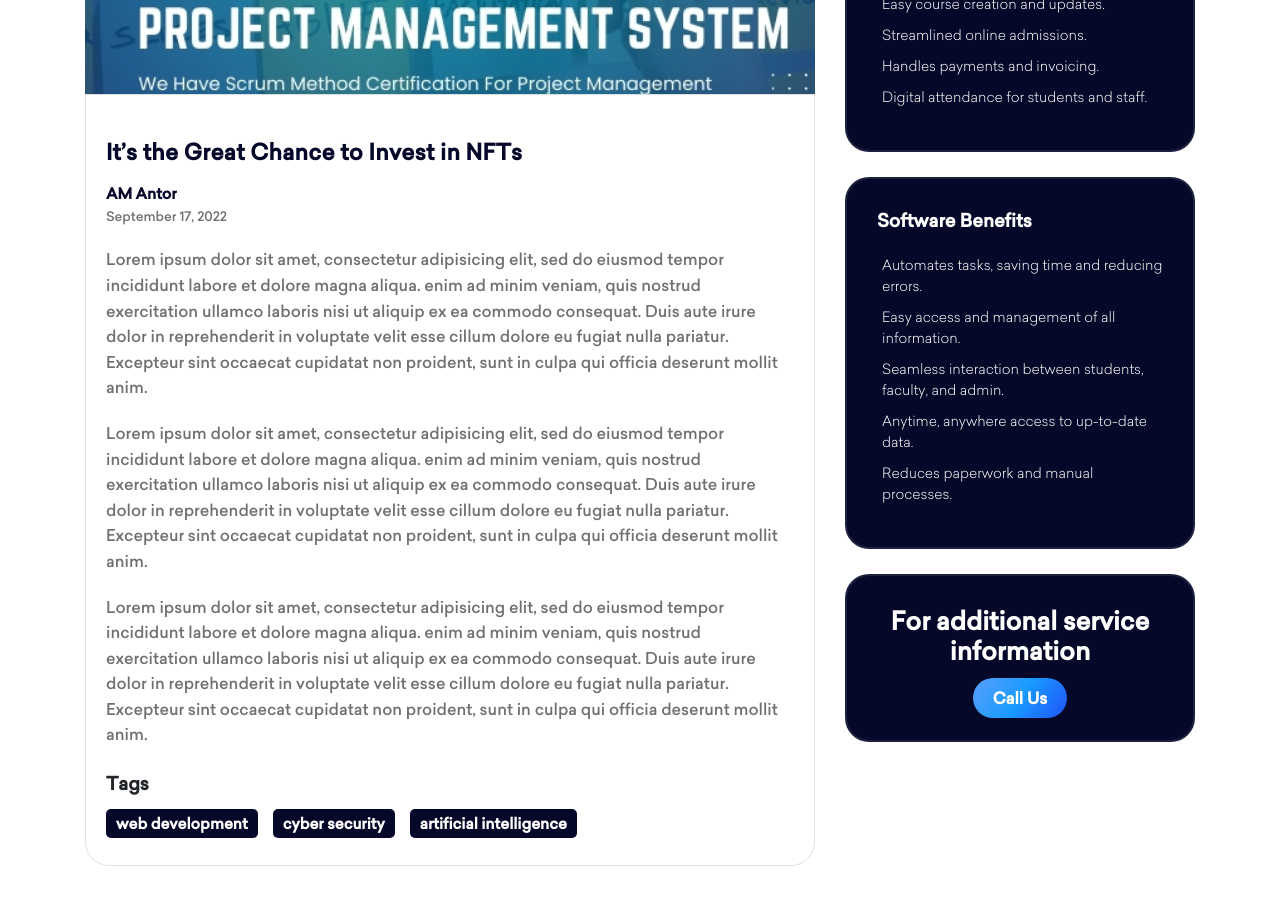
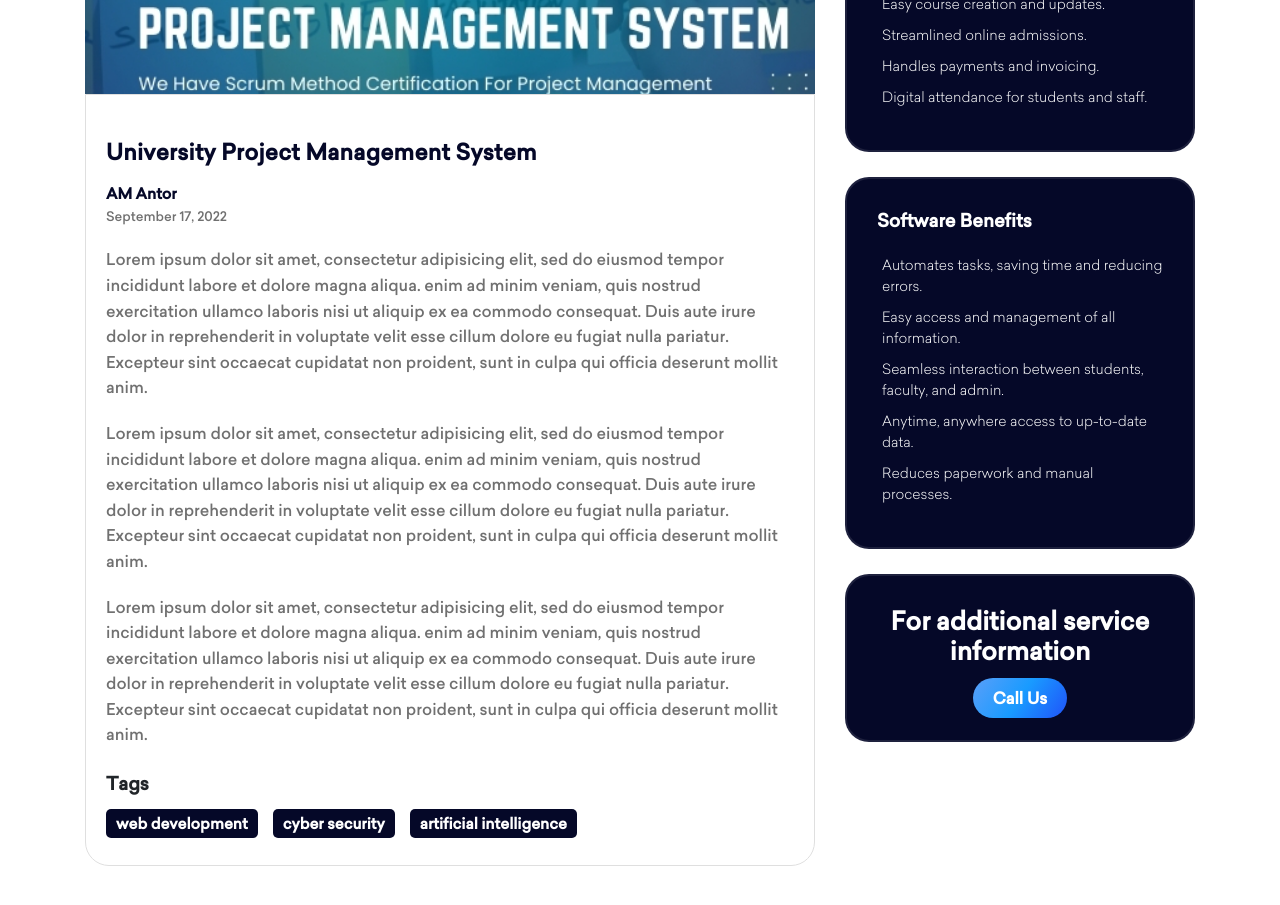
Before and after one commit to antorntech/intelligentsystem-v2, a React (Vite) app: page /software/1 in a window 1280 px wide. Shown: the part 880-1785 px from the top of the page. Built offline with nearby package versions, Linux system fonts and the light colour scheme; some icons are missing.

Commit message:
add some change on software details

```diff
--- a/src/pages/SoftwareDetails.jsx
+++ b/src/pages/SoftwareDetails.jsx
@@ -4,7 +4,7 @@ import { Link } from "react-router-dom";
 
 const SoftwareDetails = () => {
   const software = {
-    title: "It’s the Great Chance to Invest in NFTs",
+    title: "University Project Management System",
     image: "/images/collections/13.jpg",
     author: "AM Antor",
     date: "September 17, 2022",
```
